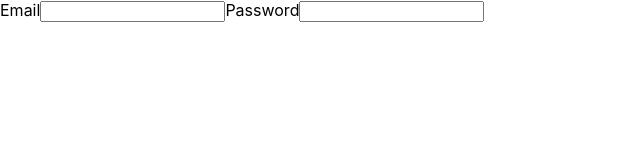
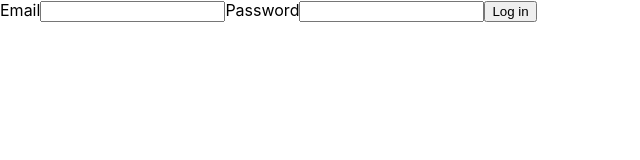
Before and after one commit to paraketsova/nackademin-b2b-crm, a React (Create React App) app: page / in a window 1280 px wide. Shown: the top 160 px of the page, without its empty margins (0-640 px from the left). Built offline with nearby package versions, Linux system fonts and the light colour scheme.

Commit message:
Add function handleOnSubmit for button submit

```diff
--- a/src/App.js
+++ b/src/App.js
@@ -1,13 +1,20 @@
 import React from 'react';
 
 function App() {
+
+  function handleOnSubmit(e) {
+    e.preventDefault()
+    console.log("Form submitted")
+  }
+
   return (
     <div>
-      <form>
+      <form onSubmit={handleOnSubmit}>
         <label>Email</label>
         <input />
         <label>Password</label>
         <input />
+        <button type="submit">Log in</button>
       </form>
     </div>
   );
```
Also changed, not shown: 1 other file (tests, documents, lock files or other folders).
